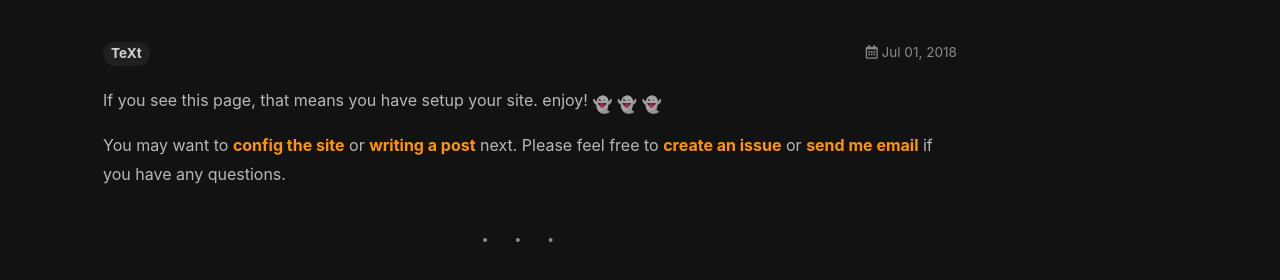
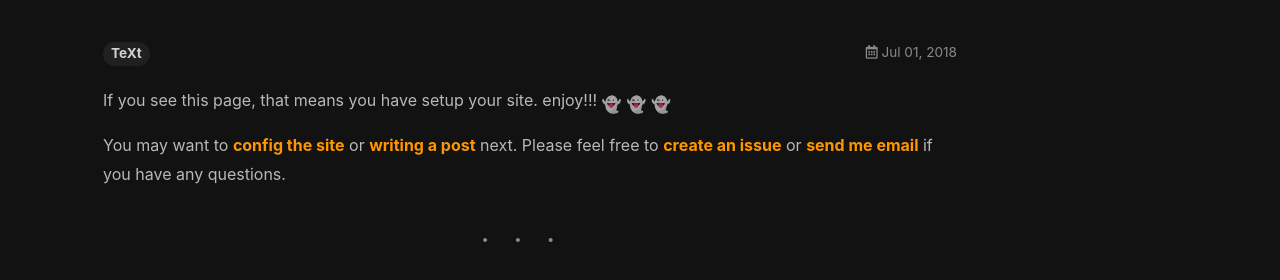
Before and after one commit to tochenliqun/tochenliqun.github.io, a Jekyll site: the page built from _posts/2018-07-01-welcome.md, in a window 1280 px wide. Shown: the part 178-458 px from the top of the page. Built offline with Jekyll 4.4.1, drawn with Linux system fonts in a browser that asks for light colours; nearby versions of some CDN libraries; emoji names are drawn with the system emoji font.

```diff
--- a/Gemfile
+++ b/Gemfile
@@ -4,4 +4,5 @@ source "https://rubygems.org"
 #gemspec
 
 gem "webrick"
+gem "jekyll-watch"
 gem "jekyll-text-theme"
--- a/_posts/2018-07-01-welcome.md
+++ b/_posts/2018-07-01-welcome.md
@@ -3,7 +3,7 @@ title: Welcome
 tags: TeXt
 ---
 
-If you see this page, that means you have setup your site. enjoy! :ghost: :ghost: :ghost:
+If you see this page, that means you have setup your site. enjoy!!! :ghost: :ghost: :ghost:
 
 You may want to [config the site](https://tianqi.name/jekyll-TeXt-theme/docs/en/configuration) or [writing a post](https://tianqi.name/jekyll-TeXt-theme/docs/en/writing-posts) next. Please feel free to [create an issue](https://github.com/kitian616/jekyll-TeXt-theme/issues) or [send me email](mailto:kitian616@outlook.com) if you have any questions.
 
```
